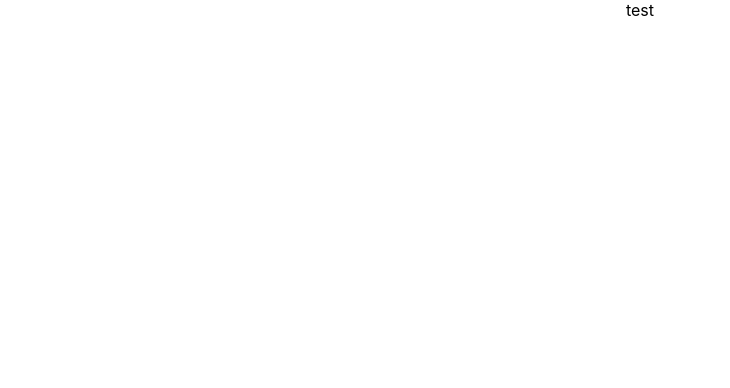
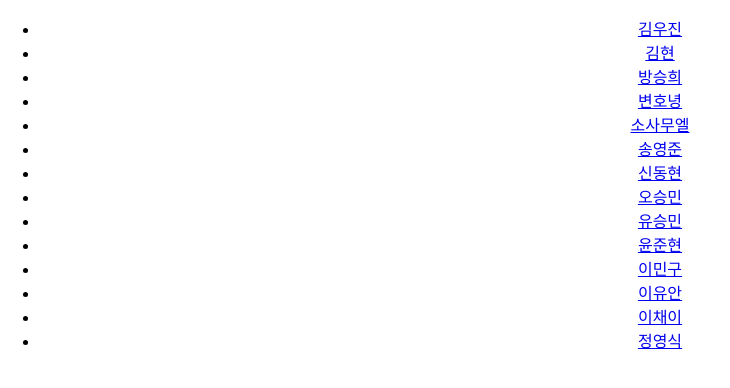
Before and after one commit to samuel21695/Subject-7, a React (Create React App) app in the folder subject-7/: page / in a window 1280 px wide. Shown: the top 388 px of the page, without its empty margins (0-730 px from the left). Built offline with nearby package versions, Linux system fonts and the light colour scheme.

Commit message:
✨ import Sidebar component

```diff
--- a/subject-7/src/App.js
+++ b/subject-7/src/App.js
@@ -1,9 +1,10 @@
 import './App.css';
+import Main from './components/Main';
 
 function App() {
   return (
     <div className="App">
-      test
+      <Main />
     </div>
   );
 }
--- /dev/null
+++ b/subject-7/src/components/Main.js
@@ -0,0 +1,12 @@
+import React, {useState} from "react";
+import Sidebar from "./Sidebar";
+
+const Main = () =>{
+  return (
+    <div>
+      <Sidebar />
+    </div>
+  );
+}
+
+export default Main;
```
